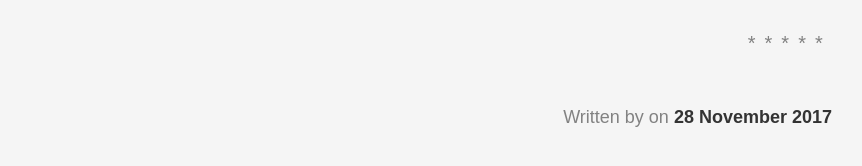
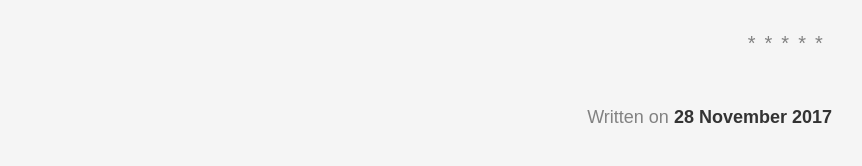
Before and after one commit to jehanalvani/jehanalvani.github.io, a Jekyll site: the page built from _posts/2017-11-28-223615.md, in a window 1280 px wide. Shown: the part 347-513 px from the top of the page, without its empty margins (208-1070 px from the left). Built offline with Jekyll 4.4.1, drawn with Linux system fonts in a browser that asks for light colours; some web fonts are replaced.

Commit message:
Mirroring from Micro.blog.

```diff
--- a/_includes/post/about.html
+++ b/_includes/post/about.html
@@ -1,7 +1,6 @@
 <div class="about">
     <div class="about__devider">*****</div>
     <div class="about__text">
-        Written by <strong> {% if page.author.fullname %} {{ page.author.fullname }} {% else %} {{ site.author.fullname }} {% endif %}</strong>
-        on <strong><time class="dt-published" datetime="{{ page.date }}">{{ page.date | date: "%d %B %Y" }}</time></strong>
+        Written on <strong><time class="dt-published" datetime="{{ page.date }}">{{ page.date | date: "%d %B %Y" }}</time></strong>
     </div>
 </div>
```
